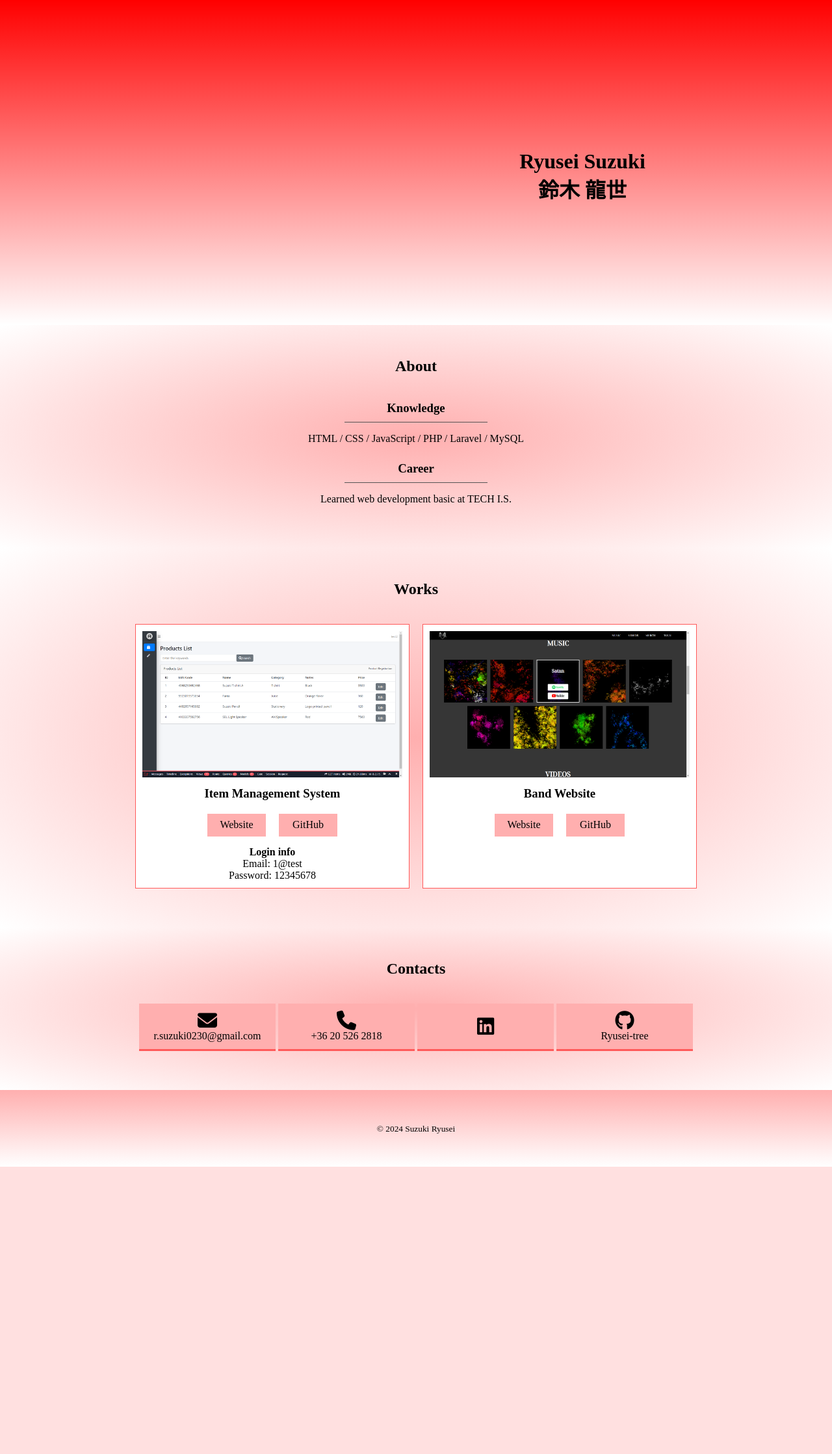
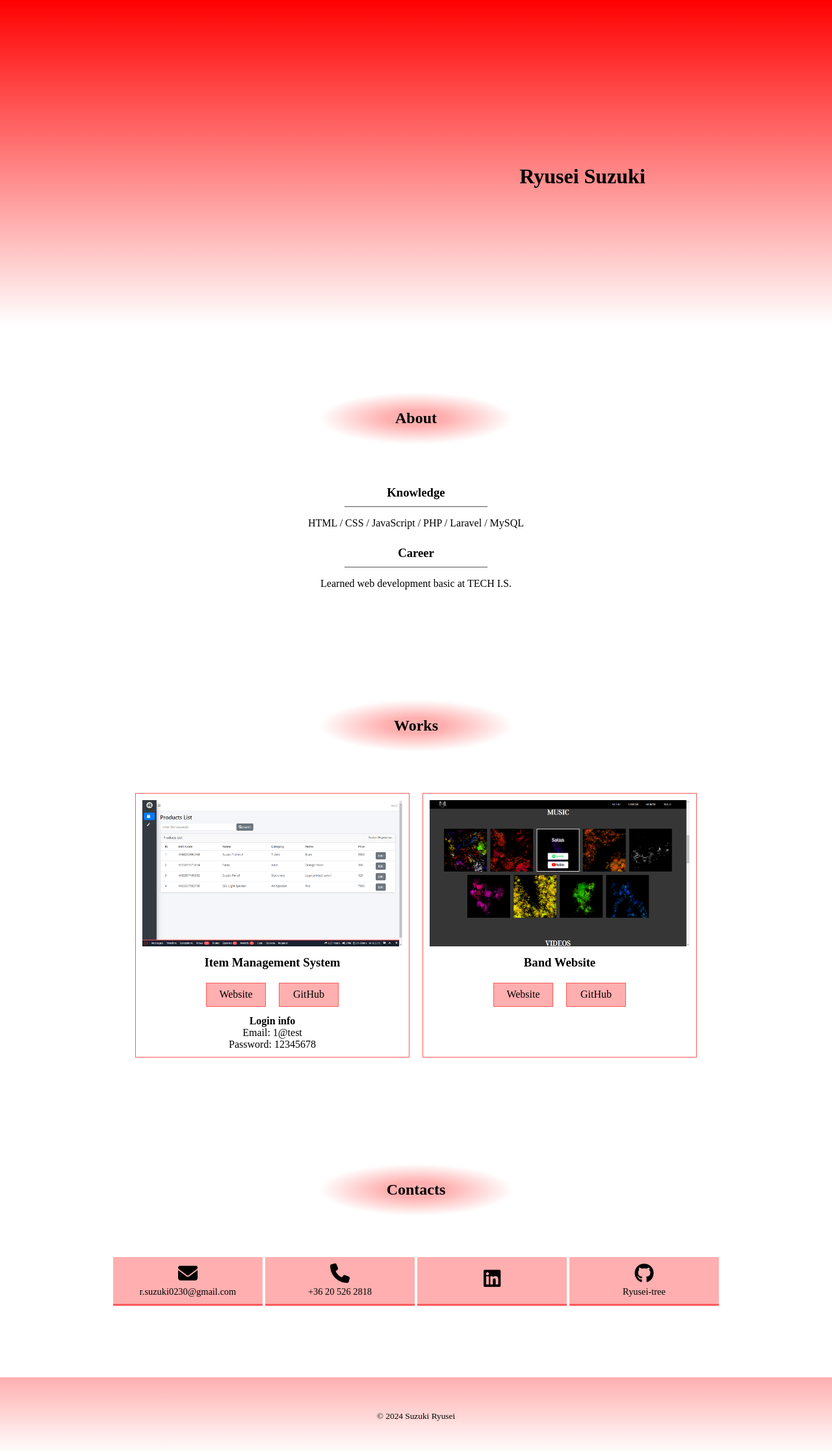
Before and after one commit to Ryusei-tree/portfolio, a PHP site: page /index.html in a window 1280 px wide. Shown: the whole page at 65% size. Before the commit the page ends 1795 px from the top, so only its background shows below. Run offline with PHP 8.4, Linux system fonts and the light colour scheme; some libraries are stand-ins or nearby versions; some web fonts are replaced.

Commit message:
changed style

```diff
--- a/index.html
+++ b/index.html
@@ -24,8 +24,7 @@
                 <!-- <img src="img/head_background.png" alt="Ryusei Suzuki portfolio"> -->
             </div>
 
-            <h1>Ryusei Suzuki<br>
-            鈴木 龍世</h1>
+            <h1>Ryusei Suzuki</h1>
             <!-- <div class="head-profile">
                 <img src="" alt="Ryusei Suzuki">
             </div> -->
@@ -98,7 +97,7 @@
                 </a>
 
                 <a class="link" href="tel:36205262818">
-                    <div class="link-icon">
+                    <div class="link-icon link-icon-phone">
                         <i class="fa-solid fa-phone"></i>
                     </div>
                     <p class="link-name">+36 20 526 2818</p>
--- a/style.css
+++ b/style.css
@@ -16,17 +16,15 @@ a {
 h2 {
     width: 100%;
     margin: 0 auto;
-    padding-bottom: 30px;
+    padding: 80px 0;
+    background: radial-gradient(150px 40px, #ffafaf 30%, #fff 100%);
 }
 
 .main-content {
     width: 100%;
     margin: 0 auto;
     padding: 50px 0;
-    background: radial-gradient(#ffafaf, #fff);
-    /*linear-gradient(to bottom, #ffafaf, #fff); */
 }
-
 /*--------------------------------
 MAIN design
 -------------------------------- */
@@ -90,9 +88,6 @@ ABOUT design
 /*--------------------------------
 WORKS design
 -------------------------------- */
-.main-works {
-    background: radial-gradient(#ffafaf, #fff);
-}
 
 .works-container {
     display: flex;
@@ -110,6 +105,11 @@ WORKS design
     border: 1px solid #ff5a5a;
     display: flex;
     flex-flow: column;
+    transition: .3s;
+}
+
+.work-content:hover {
+    transform: scale(1.05);
 }
 
 .work-photo {
@@ -139,15 +139,11 @@ h3 {
 }
 
 .work-btn {
-    background: #ffafaf;
     width: 90px;
     height: 100%;
     margin: 0 10px;
-    transition: .3s;
-}
+    border: 1px solid #ff5a5a;
 
-.work-btn:hover {
-    opacity: .5;
 }
 
 .work-btn a {
@@ -155,6 +151,14 @@ h3 {
     justify-content: center;
     align-items: center;
     height: 100%;
+    background: #ffafaf;
+    transition: .3s;
+}
+
+.work-btn a:hover {
+    background: #fff;
+    color: #ff5a5a;
+    font-weight: bold;
 }
 
 /* work-info */
@@ -181,19 +185,26 @@ LINKS CONTAINER design
     justify-content: center;
     flex-wrap: wrap;
     margin: 0 auto;
+    padding-bottom: 50px;
 }
 
 .link {
-    width: 200px;
-    height: 50px;
+    width: 230px;
+    height: 75px;
     margin: 10px 2px;
-    padding: 10px 5px;
+    padding: 20px 5px;
     background: #ffafaf;
     display: flex;
     justify-content: center;
     align-items: center;
     flex-flow: column;
-    border-bottom: 3px solid #ff5a5a;
+    border-bottom: solid 3px #ff5a5a;
+    box-sizing: border-box;
+    transition: .1s;
+}
+
+.link:hover {
+    border: solid 3px #ff5a5a;
 }
 
 .link-icon i {
@@ -202,6 +213,12 @@ LINKS CONTAINER design
 
 .link-name {
     margin: 0 auto;
+    font-size: .9em;
+    margin-top: 5px;
+}
+
+.fa-phone {
+    font-size: 0.8em;
 }
 
 /*--------------------------------
```
